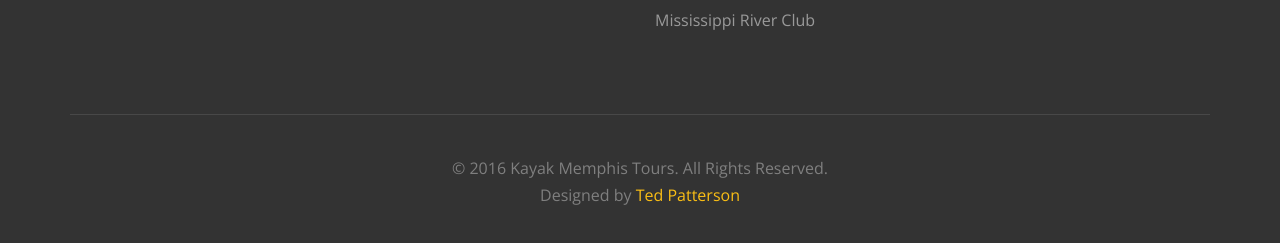
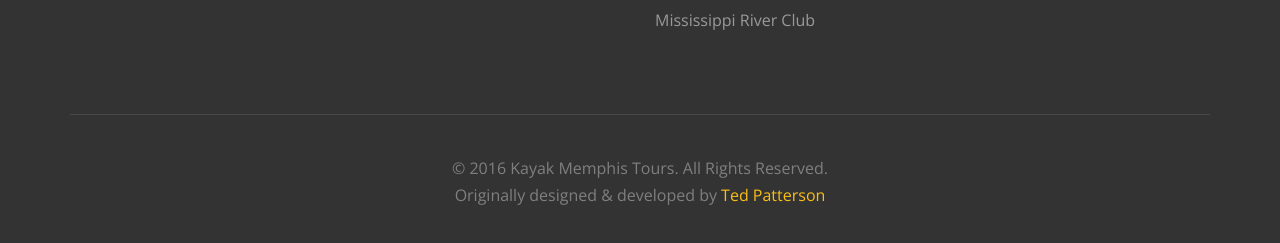
Before and after one commit to kayakmemphis/kayakmemphistours.com, a plain HTML site: page index.html in a window 1280 px wide. Shown: the part 8175-8418 px from the top of the page. Drawn offline with nearby package versions, Linux system fonts and the light colour scheme; files whose address does not match are found by name.

Commit message:
Update index.html

```diff
--- a/index.html
+++ b/index.html
@@ -495,7 +495,7 @@
 
 					<div class="col-md-12 kmt-copyright text-center">
 						<p>&copy; 2016 Kayak Memphis Tours. All Rights Reserved.
-							<span>Designed by
+							<span>Originally designed & developed by
 								<a href="http://tedpatterson.io/" target="_blank">Ted Patterson</a>
 							</span>
 						</p>
```
